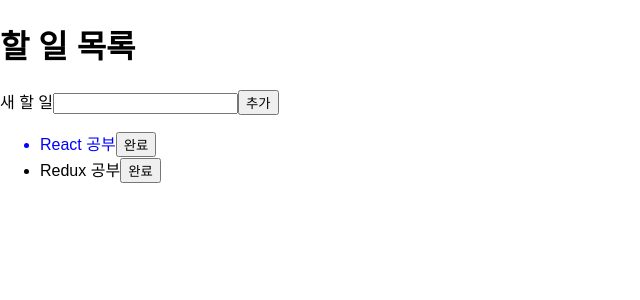
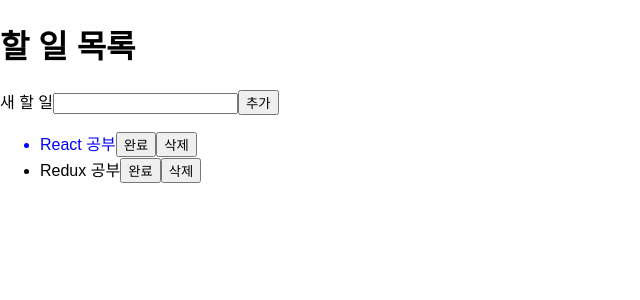
Before and after one commit to bohyeon-n/fds-react-todo, a React (Create React App) app: page / in a window 1280 px wide. Shown: the top 300 px of the page, without its empty margins (0-640 px from the left). Built offline with nearby package versions, Linux system fonts and the light colour scheme.

Commit message:
삭제기능 추가

```diff
--- a/src/App.js
+++ b/src/App.js
@@ -70,6 +70,11 @@
                   })
                 })
               }}>완료</button>
+              <button onClick={e => {
+                this.setState({
+                  todos: todos.filter(t => t.id !== todo.id)
+                })
+              }}>삭제</button>
               </li>
             ))
           }
```
